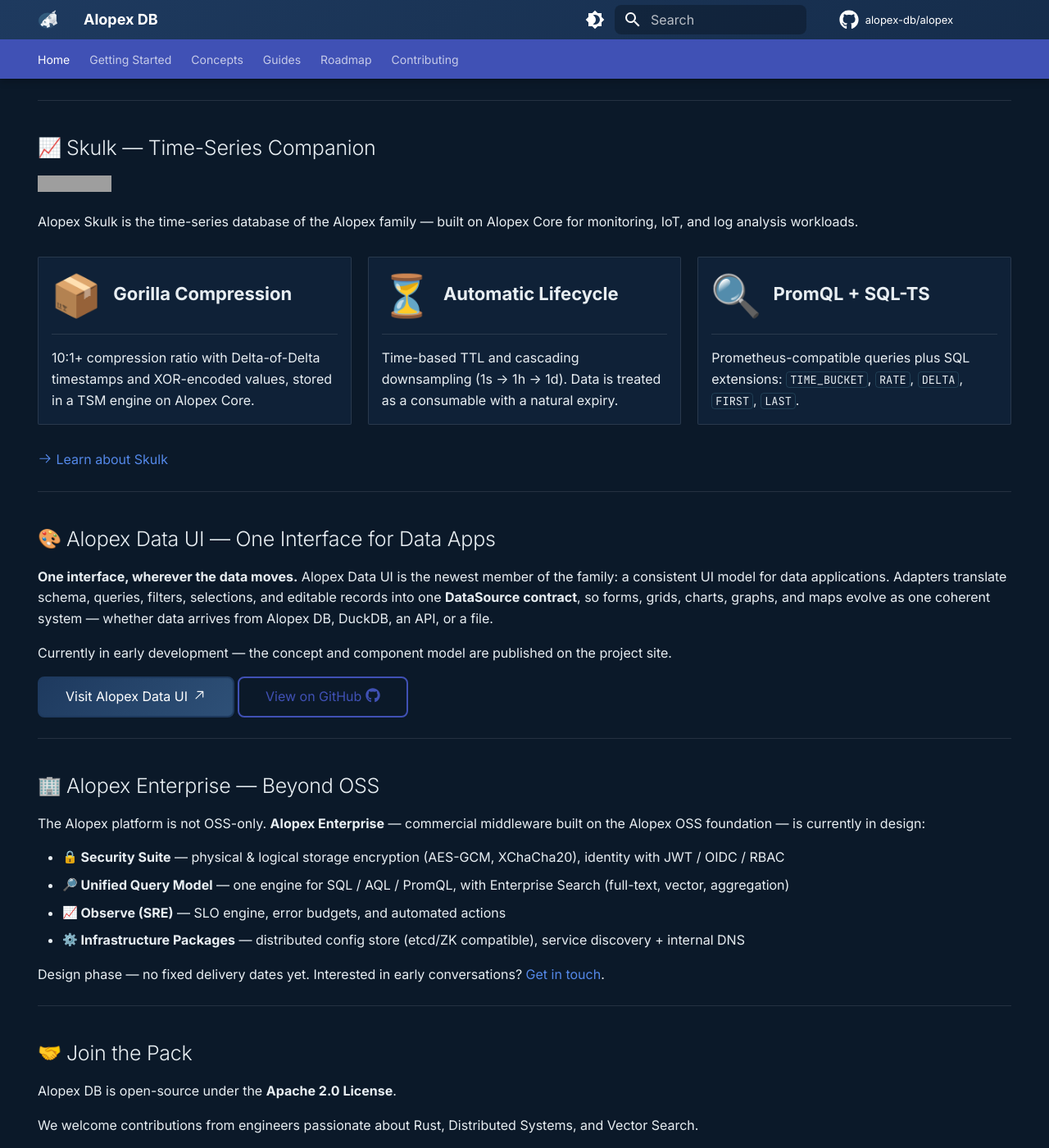
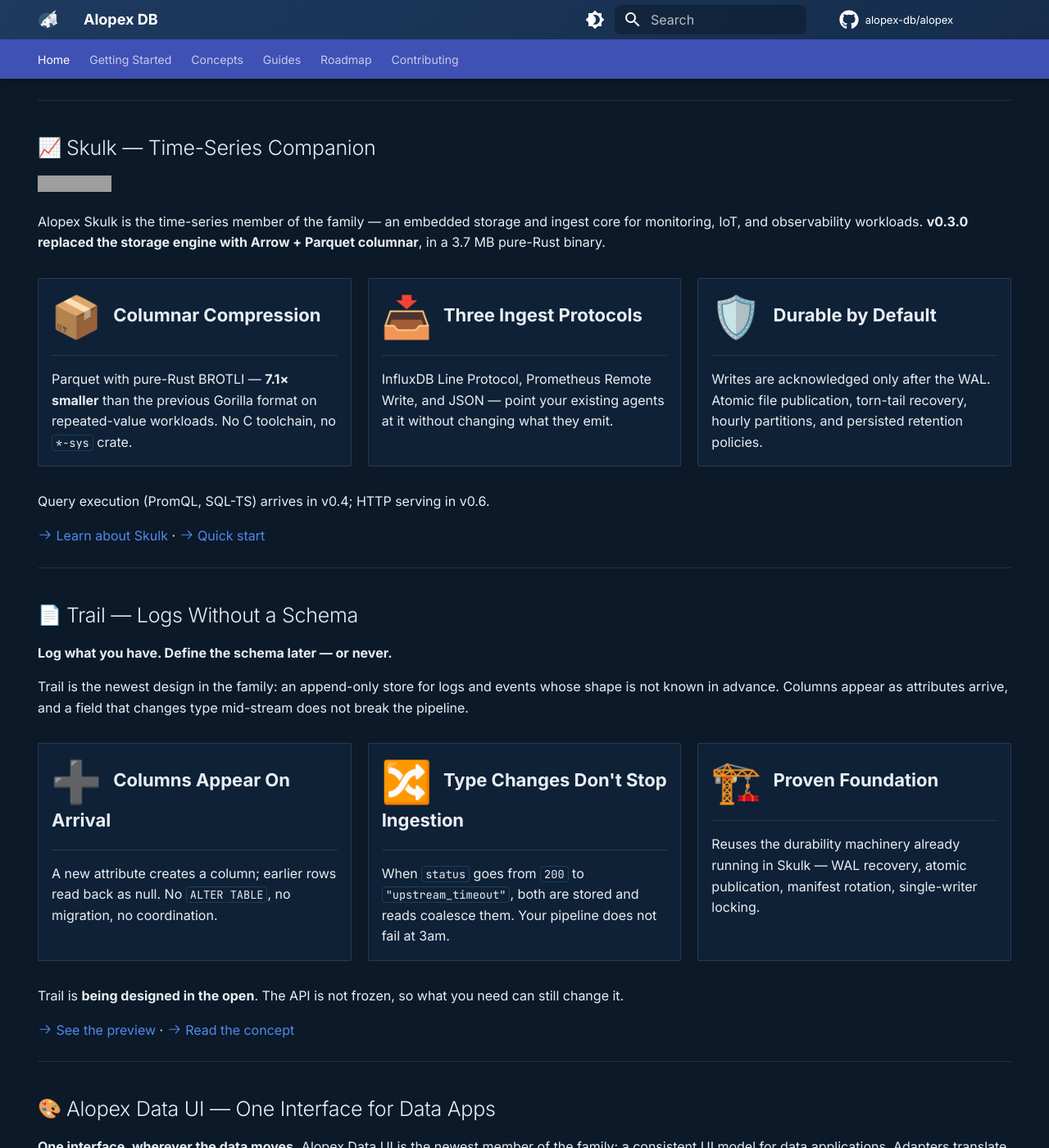
Before and after one commit to alopex-db/alopex-db.github.io, an MkDocs documentation site: the page built from docs/index.md, in a window 1280 px wide and 1400 px high, scrolled down 5381 px. Shown: the whole window at 82% size. Built offline with MkDocs 1.6.1 and Material for MkDocs 9.7.7, drawn with Linux system fonts in a browser that asks for light colours; emoji names are drawn with the system emoji font; comment, search, counter and statistics services are not loaded; grey boxes are pictures that could not be loaded.

Commit message:
docs(site): Home と Overview の Skulk 記述を v0.3.0 実態へ更新し Trail を追加
origin 側の Skulk 記述は crates.io v0.2.0 時点のもので、7/28 の v0.3.0
リリース（ストレージを Arrow + Parquet へ破壊的刷新）が反映されていなかった。

index.md:
- Skulk 節: 「Gorilla 圧縮 10:1」「built on Alopex Core」を実態へ。
  v0.3.0 は alopex-core に依存せず、圧縮は Parquet + BROTLI で
  Gorilla 比 7.1 倍。PromQL/SQL-TS は v0.4 の計画である旨を明記
- Trail 節を新設。型変更で取り込みが止まらないこと、設計を公開して
  API 凍結前にフィードバックを求めていることを訴求

overview.md:
- alopex-skulk 行を v0.2.0 から v0.3.0 へ。説明も
  「Alopex Core 上の TSDB」から「独立系列の storage/ingest core」へ
- alopex-trail 行を追加（Design published）

mkdocs build --strict 通過。

Co-Authored-By: Claude Opus 5 (1M context) <noreply@anthropic.com>

```diff
--- a/docs/index.md
+++ b/docs/index.md
@@ -334,31 +334,80 @@ Alopex Chirps is the control plane for distributed Alopex DB clusters.
 
 [![crates.io](https://img.shields.io/crates/v/alopex-skulk.svg)](https://crates.io/crates/alopex-skulk)
 
-Alopex Skulk is the time-series database of the Alopex family — built on Alopex Core for monitoring, IoT, and log analysis workloads.
+Alopex Skulk is the time-series member of the family — an embedded storage and
+ingest core for monitoring, IoT, and observability workloads. **v0.3.0 replaced
+the storage engine with Arrow + Parquet columnar**, in a 3.7 MB pure-Rust binary.
 
 <div class="grid cards" markdown>
 
--   :package:{ .lg .middle } **Gorilla Compression**
+-   :package:{ .lg .middle } **Columnar Compression**
 
     ---
 
-    10:1+ compression ratio with Delta-of-Delta timestamps and XOR-encoded values, stored in a TSM engine on Alopex Core.
+    Parquet with pure-Rust BROTLI — **7.1× smaller** than the previous Gorilla
+    format on repeated-value workloads. No C toolchain, no `*-sys` crate.
 
--   :hourglass_flowing_sand:{ .lg .middle } **Automatic Lifecycle**
+-   :inbox_tray:{ .lg .middle } **Three Ingest Protocols**
 
     ---
 
-    Time-based TTL and cascading downsampling (1s → 1h → 1d). Data is treated as a consumable with a natural expiry.
+    InfluxDB Line Protocol, Prometheus Remote Write, and JSON — point your
+    existing agents at it without changing what they emit.
 
--   :mag:{ .lg .middle } **PromQL + SQL-TS**
+-   :shield:{ .lg .middle } **Durable by Default**
 
     ---
 
-    Prometheus-compatible queries plus SQL extensions: `TIME_BUCKET`, `RATE`, `DELTA`, `FIRST`, `LAST`.
+    Writes are acknowledged only after the WAL. Atomic file publication,
+    torn-tail recovery, hourly partitions, and persisted retention policies.
 
 </div>
 
-[:octicons-arrow-right-24: Learn about Skulk](concepts/skulk.md)
+Query execution (PromQL, SQL-TS) arrives in v0.4; HTTP serving in v0.6.
+
+[:octicons-arrow-right-24: Learn about Skulk](concepts/skulk.md) ·
+[:octicons-arrow-right-24: Quick start](getting-started/skulk.md)
+
+---
+
+## :page_facing_up: Trail — Logs Without a Schema
+
+**Log what you have. Define the schema later — or never.**
+
+Trail is the newest design in the family: an append-only store for logs and
+events whose shape is not known in advance. Columns appear as attributes
+arrive, and a field that changes type mid-stream does not break the pipeline.
+
+<div class="grid cards" markdown>
+
+-   :heavy_plus_sign:{ .lg .middle } **Columns Appear On Arrival**
+
+    ---
+
+    A new attribute creates a column; earlier rows read back as null.
+    No `ALTER TABLE`, no migration, no coordination.
+
+-   :twisted_rightwards_arrows:{ .lg .middle } **Type Changes Don't Stop Ingestion**
+
+    ---
+
+    When `status` goes from `200` to `"upstream_timeout"`, both are stored and
+    reads coalesce them. Your pipeline does not fail at 3am.
+
+-   :building_construction:{ .lg .middle } **Proven Foundation**
+
+    ---
+
+    Reuses the durability machinery already running in Skulk — WAL recovery,
+    atomic publication, manifest rotation, single-writer locking.
+
+</div>
+
+Trail is **being designed in the open**. The API is not frozen, so what you
+need can still change it.
+
+[:octicons-arrow-right-24: See the preview](getting-started/trail.md) ·
+[:octicons-arrow-right-24: Read the concept](concepts/trail.md)
 
 ---
 
```
Also changed, not shown: docs/concepts/overview.md (+2 -1 lines).
